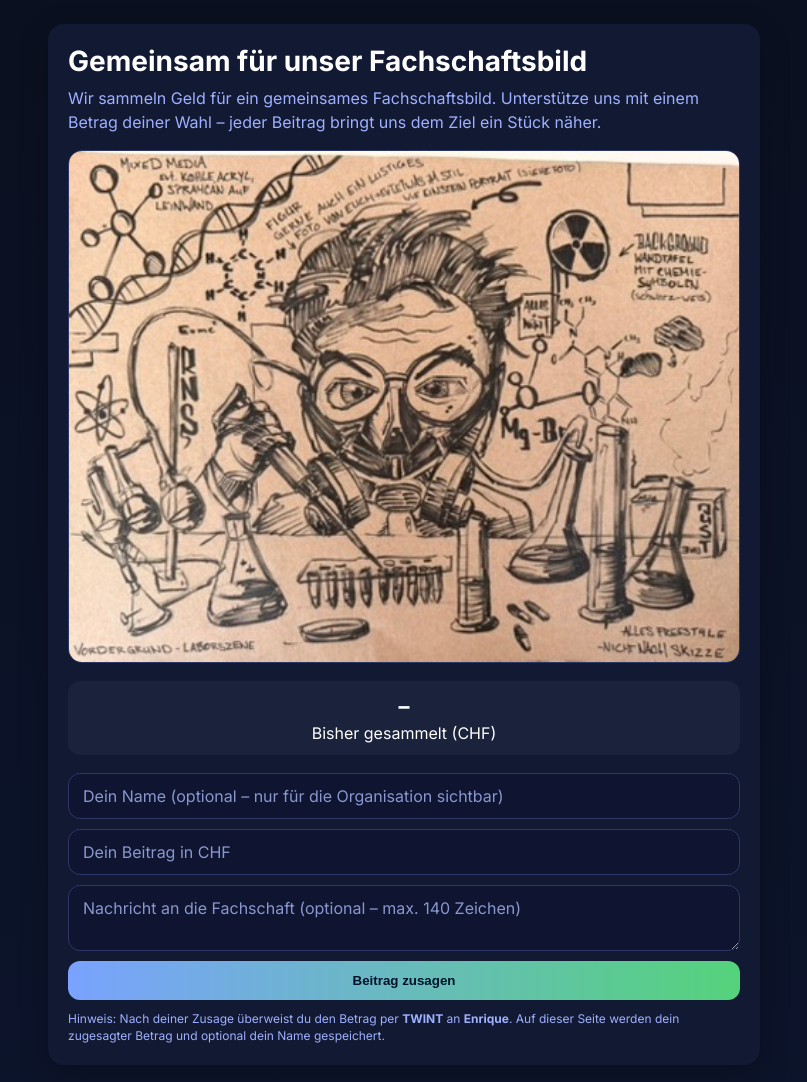
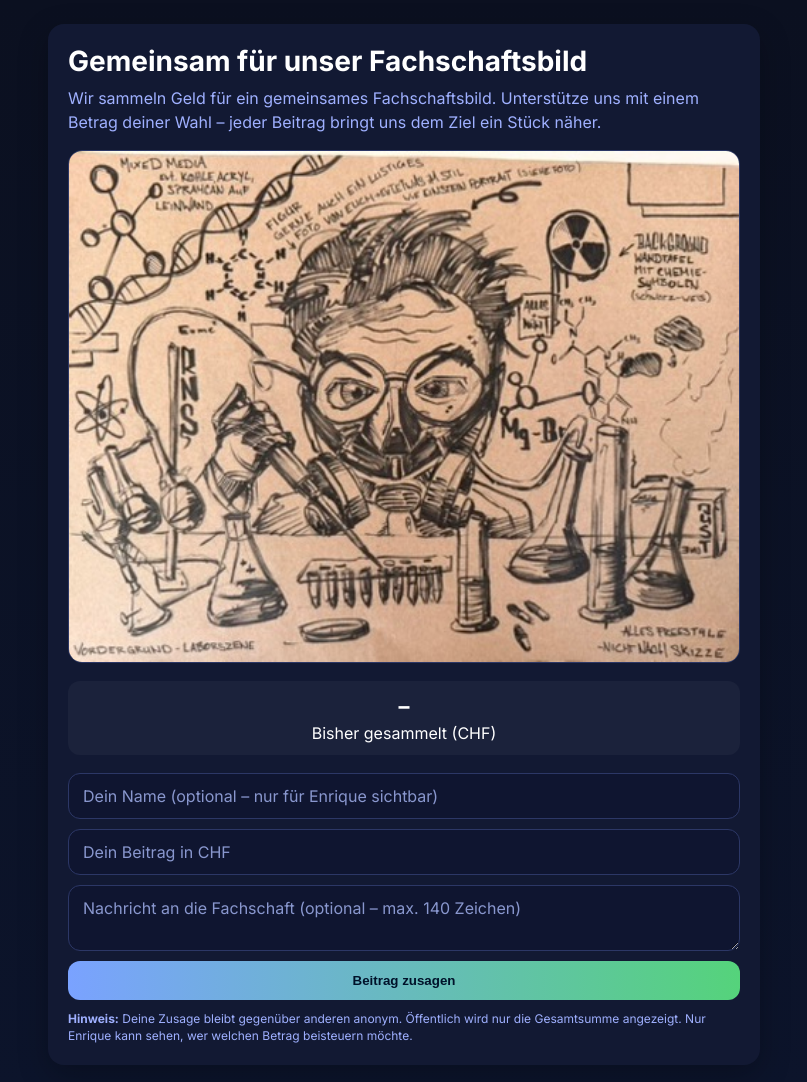
Before and after one commit to enriqueblanco89/Fachschaftsbild, a plain HTML site: page index.html in a window 1280 px wide. Shown: the whole page, without its empty margins (236-1043 px from the left). Drawn offline with Linux system fonts and the light colour scheme; no server answers.

Commit message:
Add files via upload

```diff
--- a/index.html
+++ b/index.html
@@ -47,11 +47,11 @@
         </div>
 
         <form id="pledgeForm">
-          <input type="text" id="name" placeholder="Dein Name (optional – nur für die Organisation sichtbar)" />
+          <input type="text" id="name" placeholder="Dein Name (optional – nur für Enrique sichtbar)" />
           <input type="number" min="1" step="1" id="amount" placeholder="Dein Beitrag in CHF" required />
           <textarea id="note" rows="2" maxlength="140" placeholder="Nachricht an die Fachschaft (optional – max. 140 Zeichen)"></textarea>
           <button type="submit">Beitrag zusagen</button>
-          <div class="note">Hinweis: Nach deiner Zusage überweist du den Betrag per <b>TWINT</b> an <b>Enrique</b>. Auf dieser Seite werden dein zugesagter Betrag und optional dein Name gespeichert.</div>
+          <div class="note"><b>Hinweis:</b> Deine Zusage bleibt gegenüber anderen anonym. Öffentlich wird nur die Gesamtsumme angezeigt. Nur Enrique kann sehen, wer welchen Betrag beisteuern möchte.</div>
         </form>
 
         <div id="after" style="display:none">
```
